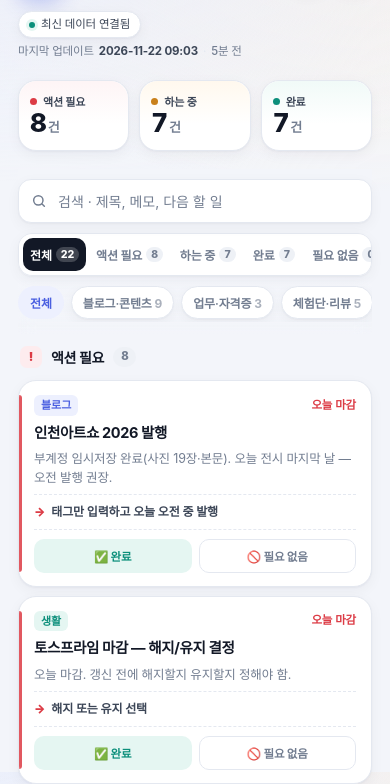
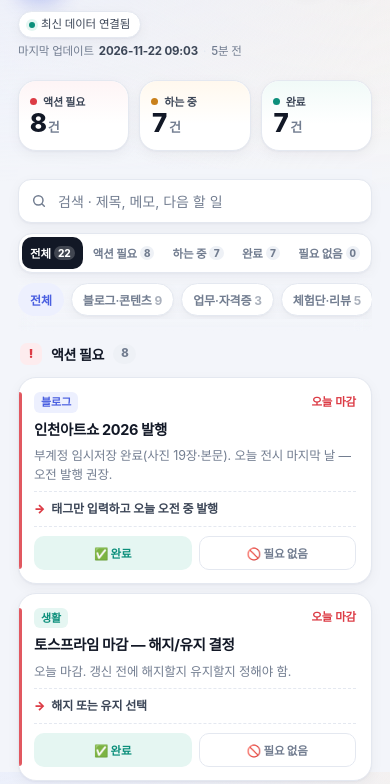
Before and after one commit to tessios/work-dashboard, a plain HTML site: page index.html in a window 390 px wide. Shown: the part 72-856 px from the top of the page. Drawn offline with Linux system fonts and the light colour scheme.

Commit message:
모바일 5탭 폭 맞춤

```diff
--- a/index.html
+++ b/index.html
@@ -325,9 +325,9 @@
     .qa{font-size:11.5px;padding:0 6px;gap:3px}
     .hd-meta{font-size:11.5px;gap:5px;flex-direction:column;align-items:flex-start}
     .meta-line{gap:5px}
-    .seg{gap:3px}
-    .seg button{padding:8px 7px;font-size:12px;gap:4px}
-    .seg button .c{padding:1px 5px;font-size:10.5px}
+    .seg{gap:2px;padding:3px}
+    .seg button{padding:8px 5px;font-size:11.5px;gap:3px}
+    .seg button .c{padding:1px 4px;font-size:10px}
     .stat{padding:12px 11px}
     .stat .s-n{font-size:26px}
     .stat .s-l{font-size:11px}
```
